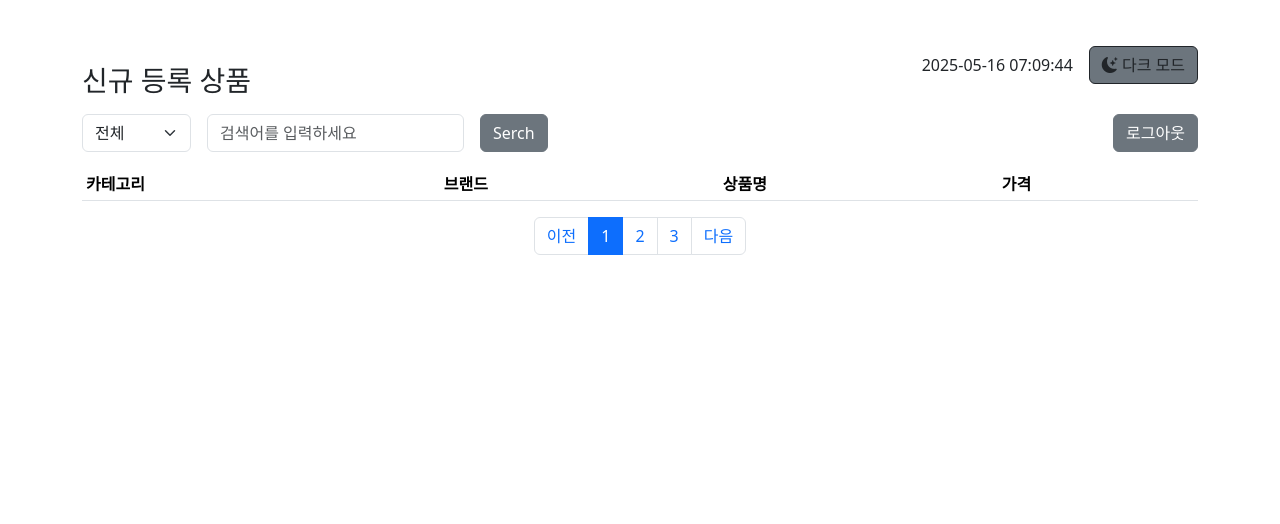
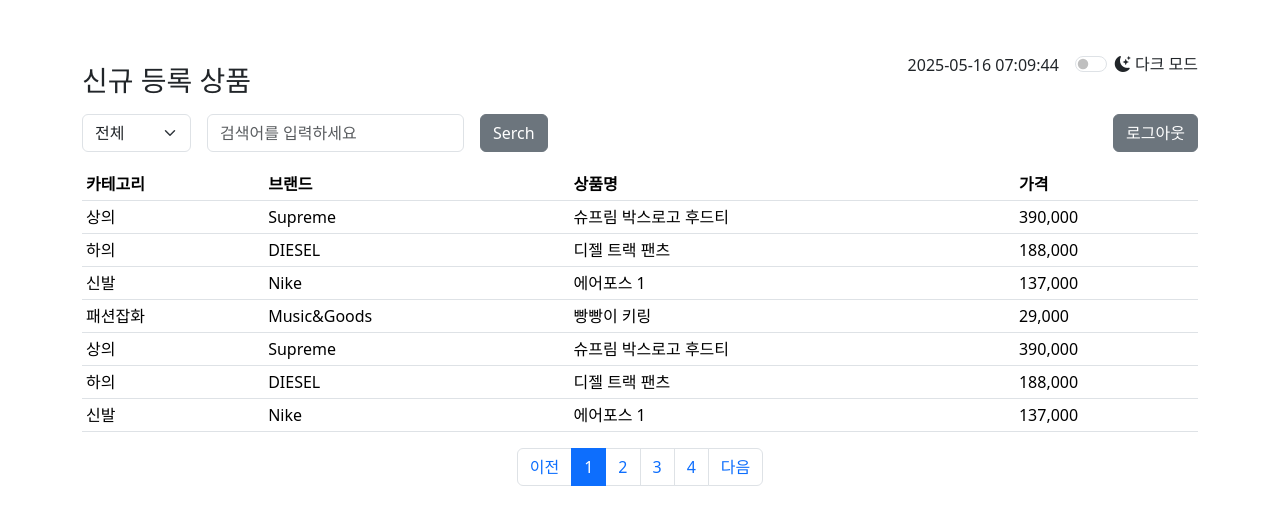
Before and after one commit to wjdtjddns98/adminpage, a plain HTML site: page main.html in a window 1280 px wide. Drawn offline with nearby package versions, Linux system fonts and the light colour scheme.

Commit message:
main.html 수정

```diff
--- a/index.html
+++ b/index.html
@@ -5,7 +5,6 @@
   <meta name="viewport" content="width=device-width, initial-scale=1.0">
   <link href="https://cdn.jsdelivr.net/npm/bootstrap@5.3.1/dist/css/bootstrap.min.css" rel="stylesheet" integrity="sha384-4bw+/aepP/YC94hEpVNVgiZdgIC5+VKNBQNGCHeKRQN+PtmoHDEXuppvnDJzQIu9" crossorigin="anonymous">
   <link rel="stylesheet" href="https://cdn.jsdelivr.net/npm/bootstrap-icons@1.10.5/font/bootstrap-icons.min.css">
-  <link rel="stylesheet" href="darkmode.css">
   <title>Admin Page</title>
 </head>
 <body data-bs-theme="light">
--- a/main.html
+++ b/main.html
@@ -5,18 +5,20 @@
   <meta name="viewport" content="width=device-width, initial-scale=1.0">
   <link href="https://cdn.jsdelivr.net/npm/bootstrap@5.3.1/dist/css/bootstrap.min.css" rel="stylesheet" integrity="sha384-4bw+/aepP/YC94hEpVNVgiZdgIC5+VKNBQNGCHeKRQN+PtmoHDEXuppvnDJzQIu9" crossorigin="anonymous">
   <link rel="stylesheet" href="https://cdn.jsdelivr.net/npm/bootstrap-icons@1.10.5/font/bootstrap-icons.min.css">
-  <link rel="stylesheet" href="darkmode.css">
   <title>Admin Page</title>
 </head>
-<body>
+<body data-bs-theme="light">
   <div class="container mt-3">
     <div class="d-flex justify-content-between align-items-center">
       <h3 class="mt-5 mb-3">신규 등록 상품</h3>
       <div class="d-flex align-items-center">
         <span id="currentDateTime" class="me-3"></span>
-        <button type="button" class="btn btn-secondary btn-outline-dark" id="darkModeToggle">
-          <i class="bi bi-moon-stars-fill" ></i> 다크 모드
-        </button>
+        <div class="form-check form-switch">
+          <input class="form-check-input" type="checkbox" role="switch" id="darkModeSwitch">
+          <label class="form-check-label" for="darkModeSwitch">
+            <i class="bi bi-moon-stars-fill"></i> <i class="bi bi-sun-fill"></i> 다크 모드
+          </label>
+        </div>
       </div>
     </div>
     <div class="d-flex justify-content-between align-items-center">
@@ -58,8 +60,9 @@
         </tbody>
       </table>
     </div>
+  </div>
   <nav aria-label="Page navigation secondary">
-      <ul class="pagination justify-content-center">
+    <ul class="pagination justify-content-center" id="pagination">
       <li class="page-item">
         <a class="page-link">이전</a>
       </li>
@@ -71,8 +74,6 @@
       </li>
     </ul>
   </nav>
-    </div>
-
   <script src="index.js"></script>
   <script src="https://cdn.jsdelivr.net/npm/bootstrap@5.3.1/dist/js/bootstrap.bundle.min.js"></script>
 </body>
```
Lines whose indentation alone changed are shown as unchanged.
